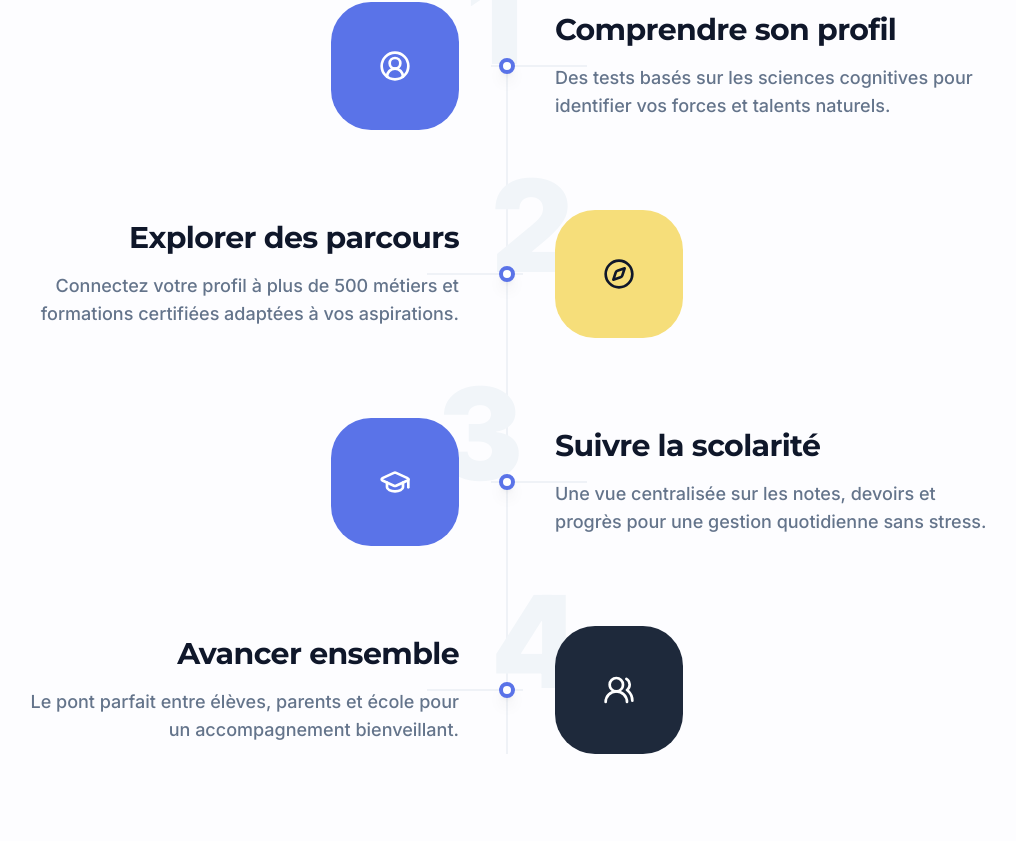
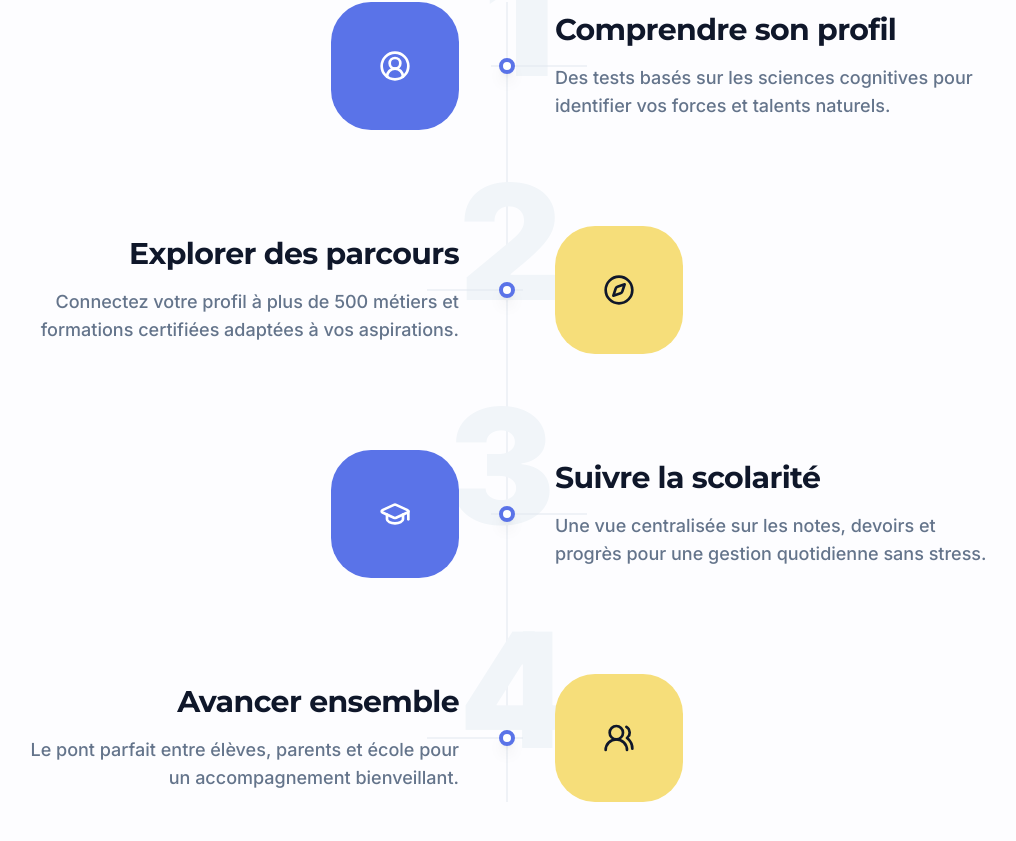
Before and after one commit to Hatimlk/IkiUp-ApplicationEducatif, a React (Vite) app: page / in a window 1280 px wide. Shown: the part 4139-4980 px from the top of the page, without its empty margins (133-1149 px from the left). Built offline with nearby package versions, Linux system fonts and the light colour scheme.

Commit message:
feat: add new `HowItWorks` component to display animated steps for the application process.

```diff
--- a/components/HowItWorks.tsx
+++ b/components/HowItWorks.tsx
@@ -1,6 +1,6 @@
 import React from 'react';
 import { Reveal } from './Reveal';
-import { UserCircle2, Compass, GraduationCap, Users2 } from 'lucide-react';
+import { UserCircle2, Compass, GraduationCap, Users2, ArrowRight } from 'lucide-react';
 import { translations, Language } from '../translations';
 
 interface HowItWorksProps {
@@ -36,8 +36,9 @@ export const HowItWorks: React.FC<HowItWorksProps> = ({ lang = 'fr' }) => {
       title: t.steps[3].title,
       description: t.steps[3].description,
       icon: <Users2 size={32} />,
-      color: "bg-slate-800 text-white",
-      shadow: "shadow-slate-900/20",
+      // Changed to secondary (Yellow) to maintain visual rhythm and visibility in dark mode
+      color: "bg-secondary text-slate-900",
+      shadow: "shadow-secondary/30",
     }
   ];
 
@@ -71,7 +72,7 @@ export const HowItWorks: React.FC<HowItWorksProps> = ({ lang = 'fr' }) => {
           {/* Central Line - Mobile (Left Side) */}
           <div className="absolute left-8 top-0 bottom-0 w-px bg-slate-200 dark:bg-slate-800 lg:hidden"></div>
 
-          <div className="space-y-20 relative">
+          <div className="space-y-24 relative">
             {steps.map((step, index) => (
               <div key={index} className={`relative flex flex-col lg:flex-row items-center gap-12 lg:gap-24 ${index % 2 !== 0 ? 'lg:flex-row-reverse' : ''}`}>
 
@@ -80,13 +81,13 @@ export const HowItWorks: React.FC<HowItWorksProps> = ({ lang = 'fr' }) => {
                   <Reveal direction={index % 2 === 0 ? 'right' : 'left'} delay={100}>
                     <div className={`relative group`}>
                       {/* Decorative Number */}
-                      <div className={`absolute -top-12 text-[8rem] font-black text-slate-100 dark:text-slate-800/30 leading-none select-none transition-colors
-                        ${index % 2 !== 0 ? '-left-8 lg:-left-16' : '-right-8 lg:-right-16'}`}>
+                      <div className={`absolute -top-16 text-[10rem] font-black text-slate-100 dark:text-slate-800/20 leading-none select-none transition-colors pointer-events-none
+                        ${index % 2 !== 0 ? '-left-8 lg:-left-24' : '-right-8 lg:-right-24'}`}>
                         {index + 1}
                       </div>
 
                       {/* Icon Box */}
-                      <div className={`relative z-10 w-24 h-24 sm:w-32 sm:h-32 rounded-[2.5rem] ${step.color} ${step.shadow} flex items-center justify-center transform transition-all duration-500 group-hover:scale-105 group-hover:-rotate-3`}>
+                      <div className={`relative z-10 w-24 h-24 sm:w-32 sm:h-32 rounded-[2.5rem] ${step.color} ${step.shadow} flex items-center justify-center transform transition-all duration-500 group-hover:scale-110 group-hover:-rotate-3`}>
                         {step.icon}
                       </div>
 
```
